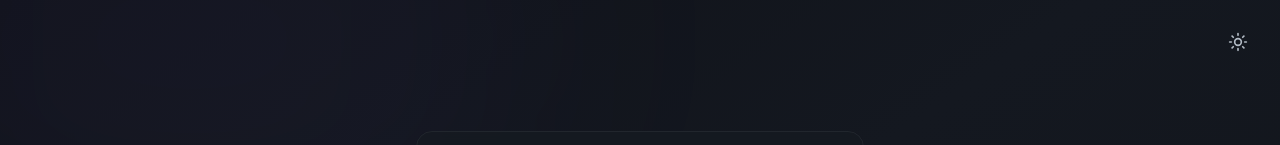
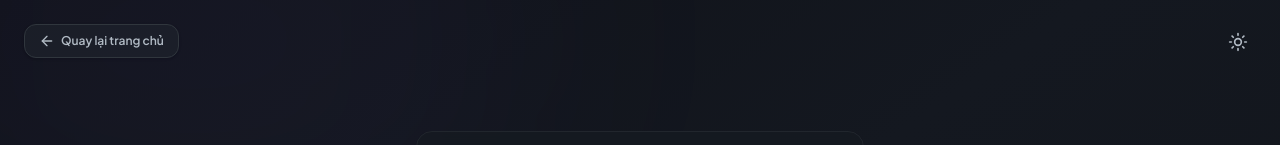
Before and after one commit to HoaMyLap/client, a Next.js app: page /register in a window 1280 px wide. Shown: the top 145 px of the page. Built offline with nearby package versions, Linux system fonts and the light colour scheme.

Commit message:
feat: add Go Back to Homepage redirect button on login and register pages

```diff
--- a/src/app/login/page.tsx
+++ b/src/app/login/page.tsx
@@ -5,6 +5,7 @@ import { useRouter } from 'next/navigation';
 import Link from 'next/link';
 import { api } from '@/lib/api';
 import ThemeToggle from '@/components/ThemeToggle';
+import { ArrowLeft } from 'lucide-react';
 
 export default function LoginPage() {
   const router = useRouter();
@@ -34,6 +35,13 @@ export default function LoginPage() {
 
   return (
     <main className="min-h-screen w-full flex items-center justify-center relative bg-background text-foreground overflow-hidden px-4">
+      <div className="absolute top-6 left-6 z-20">
+        <Link href="/" className="flex items-center gap-1.5 px-3.5 py-2 rounded-xl border border-border bg-card/60 text-secondary hover:text-primary transition-all text-xs font-semibold shadow-sm">
+          <ArrowLeft className="w-4 h-4" />
+          Quay lại trang chủ
+        </Link>
+      </div>
+
       <div className="absolute top-6 right-6 z-20">
         <ThemeToggle />
       </div>
--- a/src/app/register/page.tsx
+++ b/src/app/register/page.tsx
@@ -5,6 +5,7 @@ import { useRouter } from 'next/navigation';
 import Link from 'next/link';
 import { api } from '@/lib/api';
 import ThemeToggle from '@/components/ThemeToggle';
+import { ArrowLeft } from 'lucide-react';
 
 export default function RegisterPage() {
   const router = useRouter();
@@ -36,6 +37,13 @@ export default function RegisterPage() {
 
   return (
     <main className="min-h-screen w-full flex items-center justify-center relative bg-background text-foreground overflow-hidden px-4">
+      <div className="absolute top-6 left-6 z-20">
+        <Link href="/" className="flex items-center gap-1.5 px-3.5 py-2 rounded-xl border border-border bg-card/60 text-secondary hover:text-primary transition-all text-xs font-semibold shadow-sm">
+          <ArrowLeft className="w-4 h-4" />
+          Quay lại trang chủ
+        </Link>
+      </div>
+
       <div className="absolute top-6 right-6 z-20">
         <ThemeToggle />
       </div>
```
